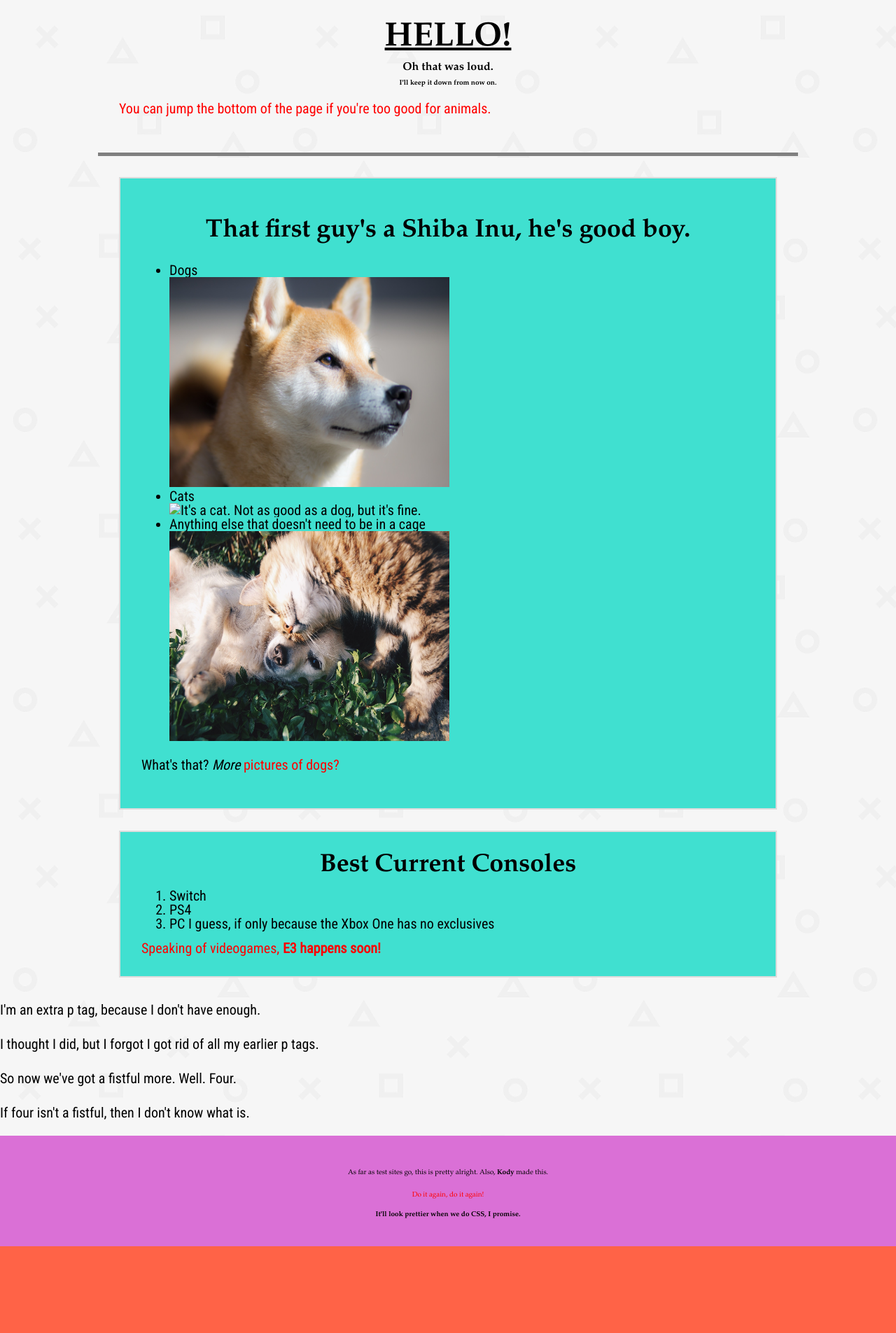
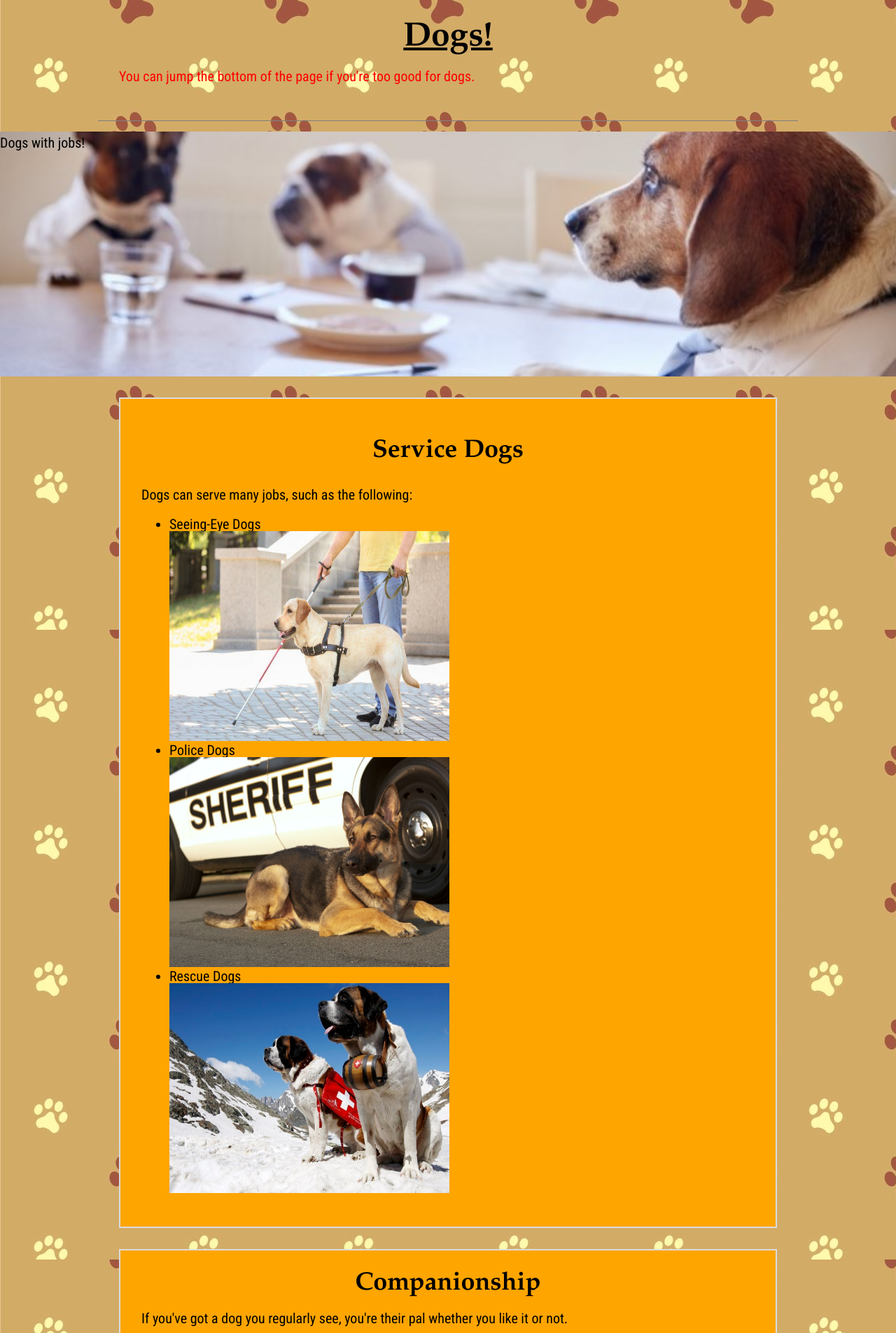
Before and after one commit to Can-Of-Internet/website, a plain HTML site: page index.html in a window 1280 px wide. Shown: the top 1905 px of the page at 70% size. Before the commit the page ends 1781 px from the top, so only its background shows below. Drawn offline with Linux system fonts and the light colour scheme.

Commit message:
page update

```diff
--- a/index.html
+++ b/index.html
@@ -1,7 +1,7 @@
 <!DOCTYPE html>
 <html lang="en">
   <head>
-    <title>It's me, I'm the title, hello!</title>
+    <title>Dog Appreciation Zone</title>
     <meta charset="utf-8">
     <link rel="stylesheet" href="style.css">
     <link href="https://fonts.googleapis.com/css?family=Roboto+Condensed" rel="stylesheet">
@@ -9,48 +9,52 @@
   <body>
     <div class="container">
       <header id="noggin">
-        <h1 class="title">HELLO!</h1>
-        <h4>Oh that was loud.</h4>
-        <h6>I'll keep it down from now on.</h6>
-        <p><a href="#butt">You can jump the bottom of the page if you're too good for animals.</a></p>
+        <h1 class="title">Dogs!</h1>
+        <p><a href="#butt">You can jump the bottom of the page if you're too good for dogs.</a></p>
       </div>
     </header>
 
+    <div class="banner">
+      <p>Dogs with jobs!</p>
+    </div>
+
     <div class="container">
       <section>
-        <h1><p>That first guy's a Shiba Inu, he's <strong>good boy.</strong></p></h1>
+        <h1><p>Service Dogs</p></h1>
+        <p>Dogs can serve many jobs, such as the following:</p>
         <ul>
-          <li>Dogs</li>
-          <img src="images/very_good_boy.jpg" alt="A picture of a very good boy. I'd just hit F5 until it shows up if it didn't." width="400" height="300" />
-          <li>Cats</li>
-          <img src="images/cat.jpg" alt="It's a cat. Not as good as a dog, but it's fine." width="400" height="300" />
-          <li>Anything else that doesn't need to be in a cage</li>
-          <img src="images/catdog.jpg" alt="Okay so it's a cat and a dog, I got lazy." width="400" height="300" />
+          <li>Seeing-Eye Dogs</li>
+          <img src="images/guide_dog.jpg" alt="Seeing eye dogs" width="400" height="300" />
+          <li>Police Dogs</li>
+          <img src="images/copdog.jpg" alt="Cop dog" width="400" height="300" />
+          <li>Rescue Dogs</li>
+          <img src="images/rescuedog.jpg" alt="Saint Bernard with barrels of booze" width="400" height="300" />
         </ul>
-        <p>What's that? <em>More</em> <a href="https://pixabay.com/images/search/dogs/" target="_blank"> pictures of dogs?</a></p>
       </section>
 
       <section>
-        <h1>Best Current Consoles</h1>
-          <ol>
-            <li>Switch</li>
-            <li>PS4</li>
-            <li>PC I guess, if only because the Xbox One has no exclusives</li> <!-- I couldn't think of anything else to make a list of, don't judge -->
-          </ol>
-          <a href="https://www.e3countdown.com/" target="_blank">Speaking of videogames, <strong>E3 happens soon!</strong></a>
+        <h1>Companionship</h1>
+        <p>If you've got a dog you regularly see, you're their pal whether you like it or not.</p>
+        <img src="images/Missy.jpg" alt="Missy is my dog and she's great" />
+        <img src="images/Milo.jpg" alt="Milo is Missy's baby that we kept and he is very good boy" />
+        <img src="images/pals.jpg" alt="Lady with her dog pals" />
+        <img src="images/dog_cup.jpg" alt="A dog in a cup!" />
+
+      </section>
+
+      <section>
+        <h1>Breeding dogs for profit</h1>
+        <p>You still gotta walk your dogs, even if you've got a farm of them.</p>
+        <iframe width="560" height="315" src="https://www.youtube.com/embed/PgIz1Add98s" frameborder="0" allow="accelerometer; autoplay; encrypted-media; gyroscope; picture-in-picture" allowfullscreen></iframe>
       </section>
     </div>
 
-    <p>I'm an extra p tag, because I don't have enough.</p>
-    <p>I thought I did, but I forgot I got rid of all my earlier p tags.</p>
-    <p>So now we've got a fistful more. Well. Four.</p>
-    <p>If four isn't a fistful, then I don't know what is.</p>
+<p>What's that? <em>More</em> <a href="https://pixabay.com/images/search/dogs/" target="_blank"> pictures of dogs?</a></p>
 
     <footer id="butt">
       <div class="container">
-        <p>As far as test sites go, this is pretty alright. Also, <strong>Kody</strong> made this.</p>
-        <p><a href="#noggin">Do it again, do it again!</a></p>
-        <h6>It'll look prettier when we do CSS, I promise.</h6>
+        <p>This site was made by Kody.</p>
+        <p><a href="#noggin">Back to the top</a></p>
       </div>
     </footer>
 
--- a/style.css
+++ b/style.css
@@ -8,7 +8,7 @@
 }
 
 header {
-  border-bottom: 5px solid grey;
+  border-bottom: 1px solid grey;
 }
 
 .title {
@@ -16,8 +16,15 @@ header {
   text-decoration: underline;
 }
 
+.banner {
+  height: 350px;
+  background-image: url(images/dog_job.jpg);
+  background-size: 100%;
+  background-position: center;
+}
+
 body {
-  background-image: url(images/pattern.png);
+  background-image: url(images/pattern.jpg);
   background-repeat: repeat;
   background-color: Tomato;
   color: black;
@@ -38,10 +45,11 @@ header, section, footer {
 
 img {
   height: 300px;
+  width: 400px;
 }
 
 a {
-  color: HotPink;
+  color: black;
   text-decoration: none;
 }
 
@@ -57,23 +65,23 @@ a:hover {
 }
 
 a:visited {
-  color: yellow;
+  color: purple;
 }
 
 h1 {
-    font-family: 'Helvetica', Arial;
+    font-family: Arial;
     font-size: 36px
   }
 
-  h4 {
+  h2 {
     font-size: 16px
   }
 
-  h6 {
+  h3 {
     font-size: 10px
   }
 
-    h1, h4, h6 {
+    h1, h2, h3 {
       font-weight: 1000;
       font-family: "Book Antiqua" ;
       text-align: center;
@@ -85,7 +93,7 @@ h1 {
   }
 
 section {
-  background-color: turquoise;
+  background-color: orange;
 }
 
 p {
@@ -104,12 +112,12 @@ ul, ol {
 }
 
 footer {
-  background-color: Orchid;
+  background-color: Navy;
   font-size: 12px;
   font-family: "Big Caslon","Book Antiqua","Palatino Linotype",Georgia,serif
 }
 
 footer p {
-  font-size: 10px;
+  font-size: 15px;
   text-align: center;
 }
```
Also changed, not shown: images/Milo.jpg (added), images/Milo_Vertical.jpg (added), images/Missy.jpg (added), images/borfk.jpeg (added), images/copdog.jpg (added), images/dog_cup.jpg (added), images/dog_job.jpg (added), images/guide_dog.jpg (added), images/husky.jpg (renamed from images/dog-3139757_1920.jpg), images/momandson.jpg (added), images/pals.jpg (added), images/pattern.jpg (added), images/pattern.png (deleted), images/rescuedog.jpg (added).
